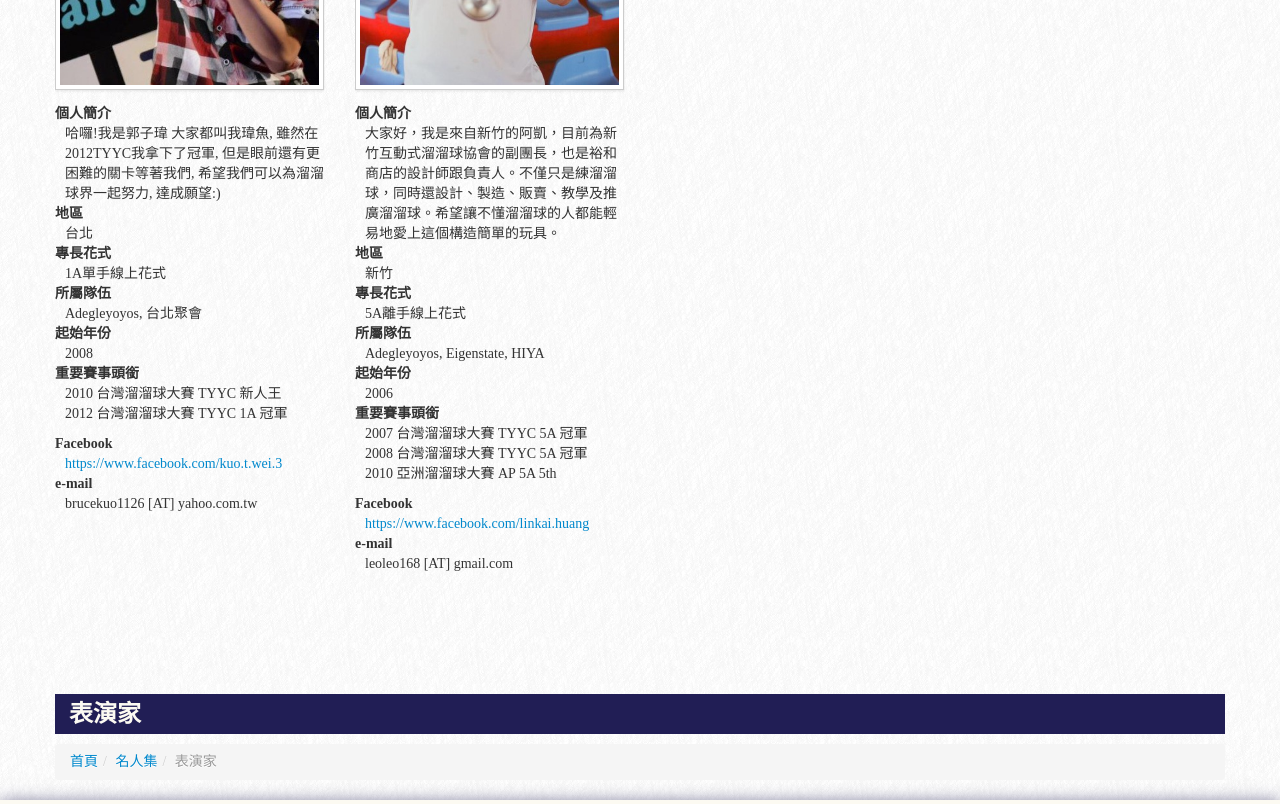
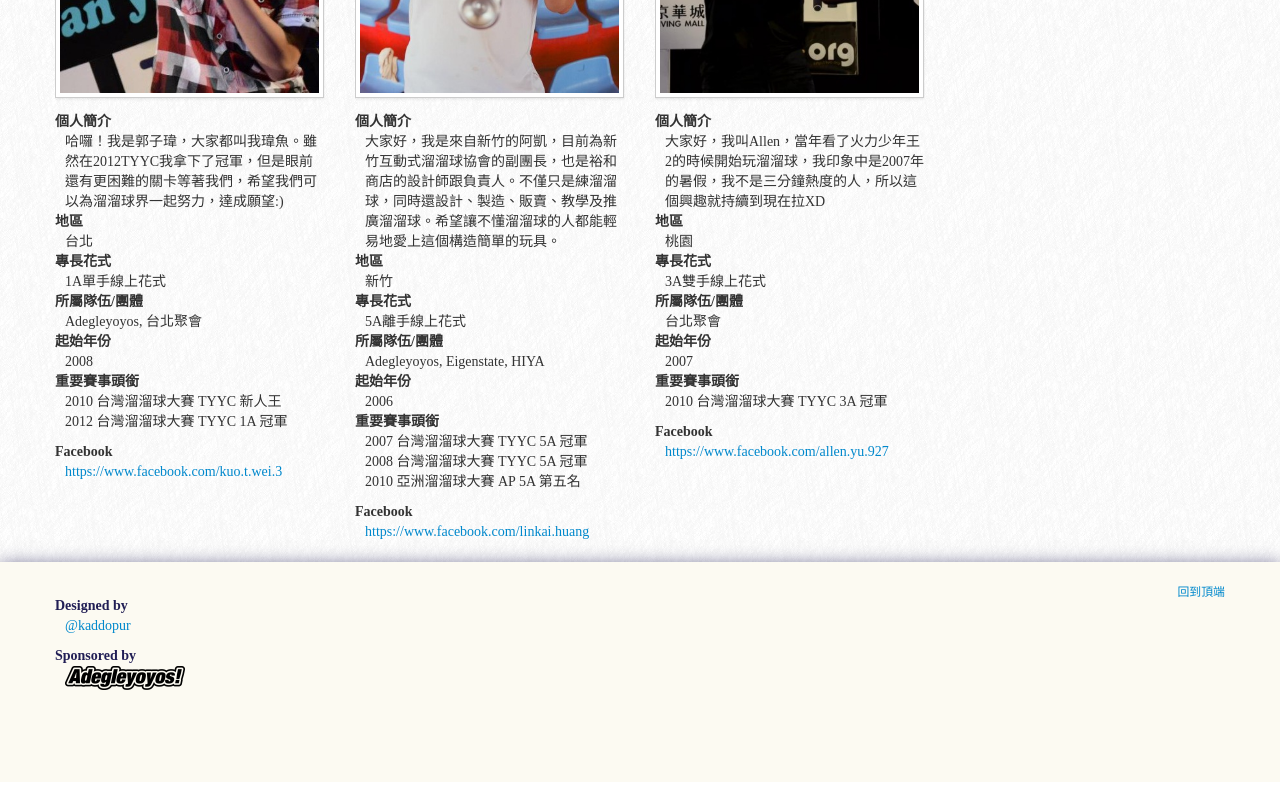
Before and after one commit to kaddopur/twyoyosite, a plain HTML site: page people.html in a window 1280 px wide. Shown: the part 740-1544 px from the top of the page. After the commit the page ends 1522 px from the top, so only its background shows below. Drawn offline with nearby package versions, Linux system fonts and the light colour scheme.

Commit message:
add Zonglun to top-player

```diff
--- a/css/people.css
+++ b/css/people.css
@@ -10,6 +10,7 @@ h2.section_title {
   color: #fcfaf2;
   background-color: #211e55;
   margin-top: 100px;
+  line-height: 48px;
 }
 h3 {
   color: #211e55;
--- a/people.html
+++ b/people.html
@@ -25,7 +25,7 @@
     <div class="container">
       <div class="row profile">
         <div class="span12">
-          <h1>名人集</h1>
+          <h1>&#9700;名人集</h1>
           <h2 class="section_title">頂尖選手</h2>
           <ul id="top-player" class="breadcrumb">
             <li><a href="/#">首頁</a><span class="divider">/</span></li>
@@ -37,12 +37,12 @@
           <h3> <i class="icon-user"></i>郭子瑋 (瑋魚)</h3><img src="/img/profile/ziwei.jpg" class="img-polaroid">
           <dl>
             <dt>個人簡介</dt>
-            <dd>哈囉!我是郭子瑋 大家都叫我瑋魚, 雖然在2012TYYC我拿下了冠軍, 但是眼前還有更困難的關卡等著我們, 希望我們可以為溜溜球界一起努力, 達成願望:)</dd>
+            <dd>哈囉！我是郭子瑋，大家都叫我瑋魚。雖然在2012TYYC我拿下了冠軍，但是眼前還有更困難的關卡等著我們，希望我們可以為溜溜球界一起努力，達成願望:)</dd>
             <dt>地區</dt>
             <dd>台北</dd>
             <dt>專長花式</dt>
             <dd>1A單手線上花式</dd>
-            <dt>所屬隊伍</dt>
+            <dt>所屬隊伍/團體</dt>
             <dd>Adegleyoyos, 台北聚會</dd>
             <dt>起始年份</dt>
             <dd>2008</dd>
@@ -55,8 +55,6 @@
             </dd>
             <dt>Facebook</dt>
             <dd><a href="https://www.facebook.com/kuo.t.wei.3">https://www.facebook.com/kuo.t.wei.3</a></dd>
-            <dt>e-mail</dt>
-            <dd>brucekuo1126 [AT] yahoo.com.tw</dd>
           </dl>
         </div>
         <div class="span3">
@@ -68,7 +66,7 @@
             <dd>新竹</dd>
             <dt>專長花式</dt>
             <dd>5A離手線上花式</dd>
-            <dt>所屬隊伍</dt>
+            <dt>所屬隊伍/團體</dt>
             <dd>Adegleyoyos, Eigenstate, HIYA</dd>
             <dt>起始年份</dt>
             <dd>2006</dd>
@@ -77,24 +75,35 @@
               <ul class="unstyled">
                 <li>2007 台灣溜溜球大賽 TYYC 5A 冠軍</li>
                 <li>2008 台灣溜溜球大賽 TYYC 5A 冠軍</li>
-                <li>2010 亞洲溜溜球大賽 AP 5A 5th</li>
+                <li>2010 亞洲溜溜球大賽 AP 5A 第五名</li>
               </ul>
             </dd>
             <dt>Facebook</dt>
             <dd><a href="https://www.facebook.com/linkai.huang">https://www.facebook.com/linkai.huang</a></dd>
-            <dt>e-mail</dt>
-            <dd>leoleo168 [AT] gmail.com</dd>
           </dl>
         </div>
-      </div>
-      <div class="row profile">
-        <div class="span12">
-          <h2 class="section_title">表演家</h2>
-          <ul id="performer" class="breadcrumb">
-            <li><a href="/#">首頁</a><span class="divider">/</span></li>
-            <li><a href="/people#">名人集</a><span class="divider">/ </span></li>
-            <li class="active">表演家</li>
-          </ul>
+        <div class="span3">
+          <h3> <i class="icon-user"></i>余宗倫 (Allen)</h3><img src="/img/profile/zonglun.jpg" class="img-polaroid">
+          <dl>
+            <dt>個人簡介</dt>
+            <dd>大家好，我叫Allen，當年看了火力少年王2的時候開始玩溜溜球，我印象中是2007年的暑假，我不是三分鐘熱度的人，所以這個興趣就持續到現在拉XD</dd>
+            <dt>地區</dt>
+            <dd>桃園</dd>
+            <dt>專長花式</dt>
+            <dd>3A雙手線上花式</dd>
+            <dt>所屬隊伍/團體</dt>
+            <dd>台北聚會</dd>
+            <dt>起始年份</dt>
+            <dd>2007</dd>
+            <dt>重要賽事頭銜</dt>
+            <dd>
+              <ul class="unstyled">
+                <li>2010 台灣溜溜球大賽 TYYC 3A 冠軍</li>
+              </ul>
+            </dd>
+            <dt>Facebook</dt>
+            <dd><a href="https://www.facebook.com/allen.yu.927">https://www.facebook.com/allen.yu.927</a></dd>
+          </dl>
         </div>
       </div>
     </div>
```
Also changed, not shown: img/profile/zonglun.jpg (added), 2 other files.
